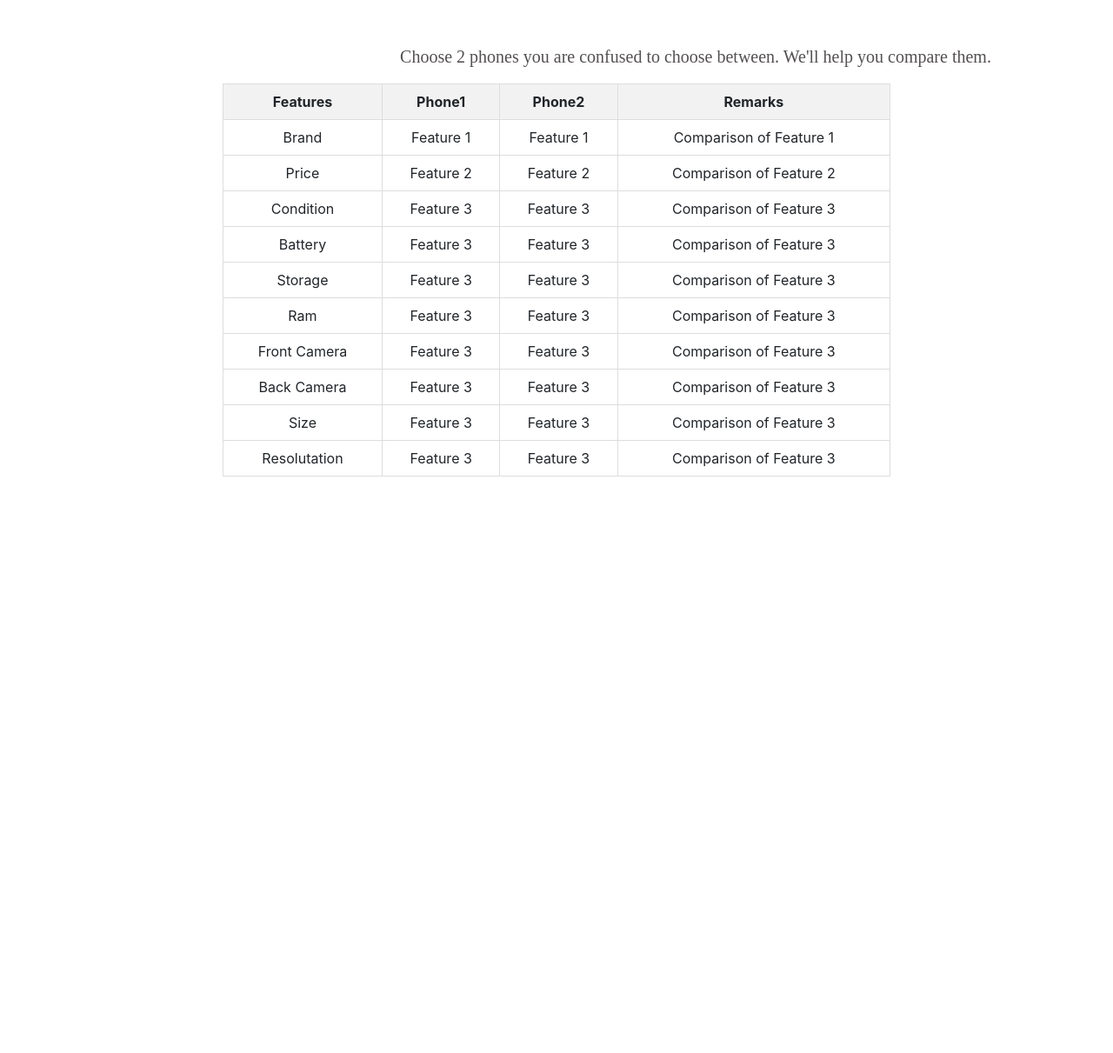
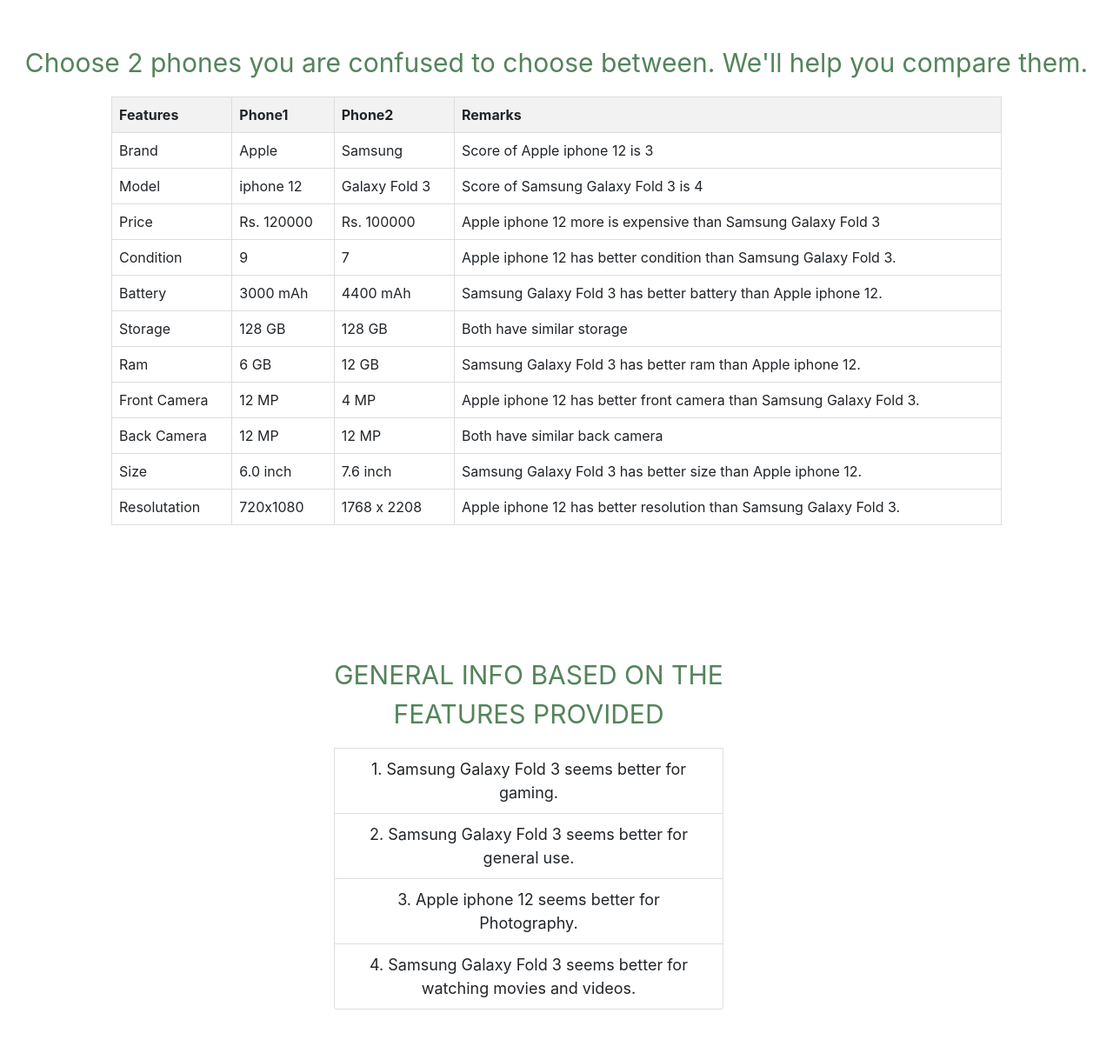
Before and after one commit to sanatankafle12/Used-Mobile-Price-Prediction, a Django app: page /compare/ in a window 1280 px wide. Shown: the part 94-1305 px from the top of the page at 87% size. Before the commit the page ends 642 px from the top, so only its background shows below. Run offline with Django 4.2, Linux system fonts and the light colour scheme; data comes from the database, SQL or seed files in the repository; both versions use the stored data as it was after the commit; parts of the project's set-up code (start-up, migrations or seed data) failed here and were passed over.

Commit message:
Added coompare basic deducted info

```diff
--- a/kati_ho/valuate/static/style/compare.css
+++ b/kati_ho/valuate/static/style/compare.css
@@ -27,7 +27,7 @@
     text-decoration: underline white;
     color:blanchedalmond;
   }
-  .text{
+/*   .text{
 color:rgb(84, 80, 80);
 font-size: 20px;
 font-family:'Times New Roman', Times, serif;
@@ -45,11 +45,11 @@
   display: inline;
 }
 table {
+  margin-left: 20%;
   border-collapse: collapse;
-  width: 60%;
-  margin-left: 20%;
-}
-
+  width: 70%;
+} */
+/*
 th, td {
   border: 1px solid #ddd;
   padding: 8px;
@@ -63,4 +63,42 @@
 
 tr:hover {
   background-color: antiquewhite;
+} */
+
+table {
+  border-collapse: collapse;
+  margin: 0 auto;
+  width: 80%;
 }
+
+th, td {
+  border: 1px solid #ddd;
+  padding: 8px;
+  text-align: left;
+}
+
+th {
+  background-color: #f2f2f2;
+}
+
+/* Style for the comparison results list */
+.list-group {
+  margin: 50px auto;
+  width: 70%;
+  float: left
+}
+
+.list-group-item {
+  font-size: 18px;
+  padding: 10px 15px;
+}
+
+/* Style for the title */
+p {
+  color: rgba(15, 84, 25, 0.719);
+  font-size: 30px;
+  text-align: center;
+  margin-top: 50px;
+}
+
+/* Style for the container */
--- a/kati_ho/valuate/templates/compare.html
+++ b/kati_ho/valuate/templates/compare.html
@@ -27,6 +27,8 @@
     <div class="text">
       <p> Choose 2 phones you are confused to choose between. We'll help you compare them.</p>
     </div>
+  <div >
+  <div >
     <table>
       <thead>
         <tr>
@@ -39,67 +41,83 @@
       <tbody>
         <tr>
           <td>Brand</td>
-          <td>Feature 1</td>
-          <td>Feature 1</td>
-          <td>Comparison of Feature 1</td>
+          <td>{{ phone.brand }}</td>
+          <td>{{ phone2.brand }}</td>
+          <td>{{ compared.Brand }}</td>
+        </tr>
+        <tr>
+          <td>Model</td>
+          <td>{{ phone.model }}</td>
+          <td>{{ phone2.model }}</td>
+          <td>{{ compared.Model }}</td>
         </tr>
         <tr>
           <td>Price</td>
-          <td>Feature 2</td>
-          <td>Feature 2</td>
-          <td>Comparison of Feature 2</td>
+          <td>Rs. {{ phone.price }}</td>
+          <td>Rs. {{ phone2.price }}</td>
+          <td>{{ compared.Price }}</td>
         </tr>
         <tr>
           <td>Condition</td>
-          <td>Feature 3</td>
-          <td>Feature 3</td>
-          <td>Comparison of Feature 3</td>
+          <td>{{ phone.condition }}</td>
+          <td>{{ phone2.condition }}</td>
+          <td>{{ compared.Condition }}</td>
         </tr>
         <tr>
           <td>Battery</td>
-          <td>Feature 3</td>
-          <td>Feature 3</td>
-          <td>Comparison of Feature 3</td>
+          <td>{{ phone.battery }} mAh</td>
+          <td>{{ phone2.battery }} mAh</td>
+          <td>{{ compared.Battery }}</td>
         </tr>
         <tr>
           <td>Storage</td>
-          <td>Feature 3</td>
-          <td>Feature 3</td>
-          <td>Comparison of Feature 3</td>
+          <td>{{ phone.storage }} GB</td>
+          <td>{{ phone2.storage }} GB</td>
+          <td>{{ compared.Storage }}</td>
         </tr>
         <tr>
           <td>Ram</td>
-          <td>Feature 3</td>
-          <td>Feature 3</td>
-          <td>Comparison of Feature 3</td>
+          <td>{{ phone.ram }} GB</td>
+          <td>{{ phone2.ram }} GB</td>
+          <td>{{ compared.Ram }}</td>
         </tr>
         <tr>
           <td>Front Camera</td>
-          <td>Feature 3</td>
-          <td>Feature 3</td>
-          <td>Comparison of Feature 3</td>
+          <td>{{ phone.front_camera }} MP</td>
+          <td>{{ phone2.front_camera }} MP</td>
+          <td>{{ compared.Front_Camera }}</td>
         </tr>
         <tr>
           <td>Back Camera</td>
-          <td>Feature 3</td>
-          <td>Feature 3</td>
-          <td>Comparison of Feature 3</td>
+          <td>{{ phone.back_camera }} MP</td>
+          <td>{{ phone2.back_camera }} MP</td>
+          <td>{{ compared.Back_Camera }}</td>
         </tr>
         <tr>
           <td>Size</td>
-          <td>Feature 3</td>
-          <td>Feature 3</td>
-          <td>Comparison of Feature 3</td>
+          <td>{{ phone.size }} inch</td>
+          <td>{{ phone2.size }} inch</td>
+          <td>{{ compared.Size }}</td>
         </tr>
         <tr>
           <td>Resolutation</td>
-          <td>Feature 3</td>
-          <td>Feature 3</td>
-          <td>Comparison of Feature 3</td>
+          <td>{{ phone.res }}</td>
+          <td>{{ phone2.res }}</td>
+          <td>{{ compared.Resolution }}</td>
         </tr>
-
       </tbody>
     </table>
+  </div>
 
+    <div style="text-align: center; margin-top: 50px; width: 50%; margin-left: 30%;">
+      <ul class="list-group">
+        <p style="color:rgba(15, 84, 25, 0.719);font-size: 30px;"> GENERAL INFO BASED ON THE FEATURES PROVIDED</p>
+        <li class="list-group-item">1. {{ compared.gaming }}</li>
+        <li class="list-group-item">2. {{ compared.general }}</li>
+        <li class="list-group-item">3. {{ compared.photography }}</li>
+        <li class="list-group-item">4. {{ compared.movie }}</li>
+      </ul>
+    </div>
+  </div>
 </body>
 </html>
--- a/kati_ho/valuate/templates/home.html
+++ b/kati_ho/valuate/templates/home.html
@@ -47,7 +47,7 @@
         <p class="card-text"> Ram : {{ x.ram }} GB</p>
         <p class="card-text"> Size : {{ x.size }} inch</p>
         <p class="card-text"> Resolutaion : {{ x.res }} </p>
-        <a href="{% url 'compare' %}?phone_id={{ x.id }}" class="btn btn-outline-secondary btn-compare" data-phone-id="{{ x.id }}">Compare</a>
+        <a href="{% url 'compare' x.id %}" class="btn btn-outline-secondary btn-compare">Compare</a>
     </div>
       <div style="display: inline-block; margin-left: 50px; ;">
         <p class="card-text"> Description : {{ x.description }} </p>
--- a/kati_ho/valuate/views.py
+++ b/kati_ho/valuate/views.py
@@ -1,12 +1,11 @@
 from django.http import HttpResponse
-from . import practice,valuateprice,recommendmobile
+from . import valuateprice,recommendmobile,comparemobile
 from django.shortcuts import render,redirect,get_object_or_404
 from django.contrib.auth.models import User,auth
 from django.contrib.auth import authenticate,login,logout
 from django.contrib.auth.decorators import login_required
 from .models import Listing
 from .forms import valuate_listing
-
 
 
 def homepage(request):
@@ -66,8 +65,13 @@
     return render(request,'valuate.html')
 
 def compare(request):
-    phone_id = request.GET.get('phone_id')
-    return render(request,'compare.html')
+    my_object = get_object_or_404(Listing,id=5)
+    my_object2 = get_object_or_404(Listing,id=6)
+    phone_1 = {'Brand':my_object.brand,'Model':my_object.model,'Price':my_object.price,'Condition':my_object.condition,'Battery':my_object.battery,'Storage':my_object.storage,'Ram':my_object.ram,'Front Camera':my_object.front_camera,'Back Camera': my_object.back_camera,'Size':my_object.size,'Resolution':my_object.res}
+    phone_2 = {'Brand':my_object2.brand,'Model':my_object2.model,'Price':my_object2.price,'Condition':my_object2.condition,'Battery':my_object2.battery,'Storage':my_object2.storage,'Ram':my_object2.ram,'Front Camera':my_object2.front_camera,'Back Camera': my_object2.back_camera,'Size':my_object2.size,'Resolution':my_object2.res}
+    compared_list = comparemobile.compare(phone_1,phone_2)
+    compared_list = {'Brand':compared_list[0],'Model':compared_list[1],'Price':compared_list[2],'Condition':compared_list[3],'Battery':compared_list[4],'Storage':compared_list[5],'Ram':compared_list[6],'Front_Camera':compared_list[7],'Back_Camera': compared_list[8],'Size':compared_list[9],'Resolution':compared_list[10],'gaming':compared_list[11],'general':compared_list[12],'photography':compared_list[13],'movie':compared_list[14]}
+    return render(request, 'compare.html',{'phone':my_object,'phone2':my_object2,'compared':compared_list})
 
 def recommend(request):
     if(request.method == "POST"):
```
Also changed, not shown: kati_ho/valuate/comparemobile.py (added, +111 -0 lines), kati_ho/db.sqlite3, kati_ho/valuate/compare.py (deleted), 1 other file.
